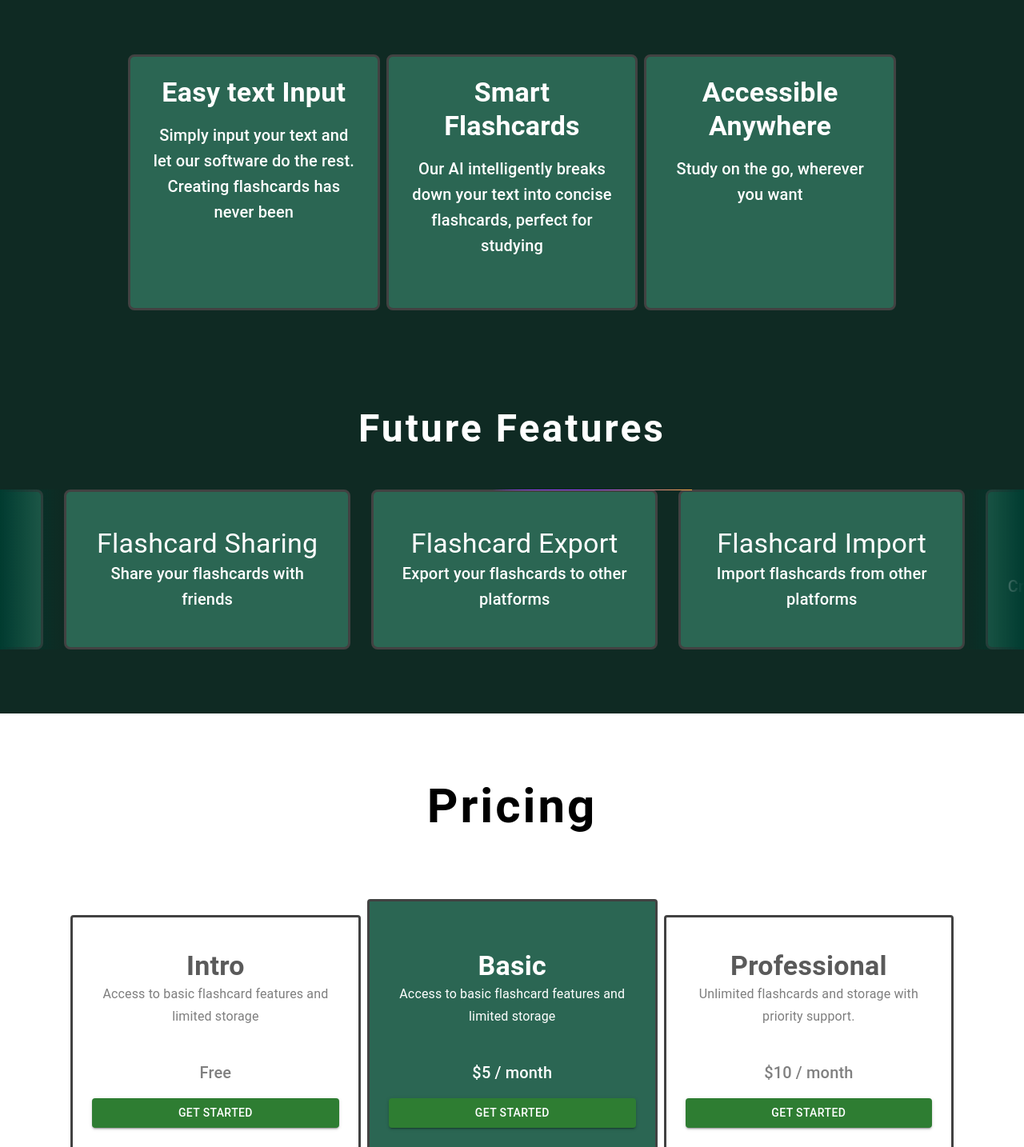
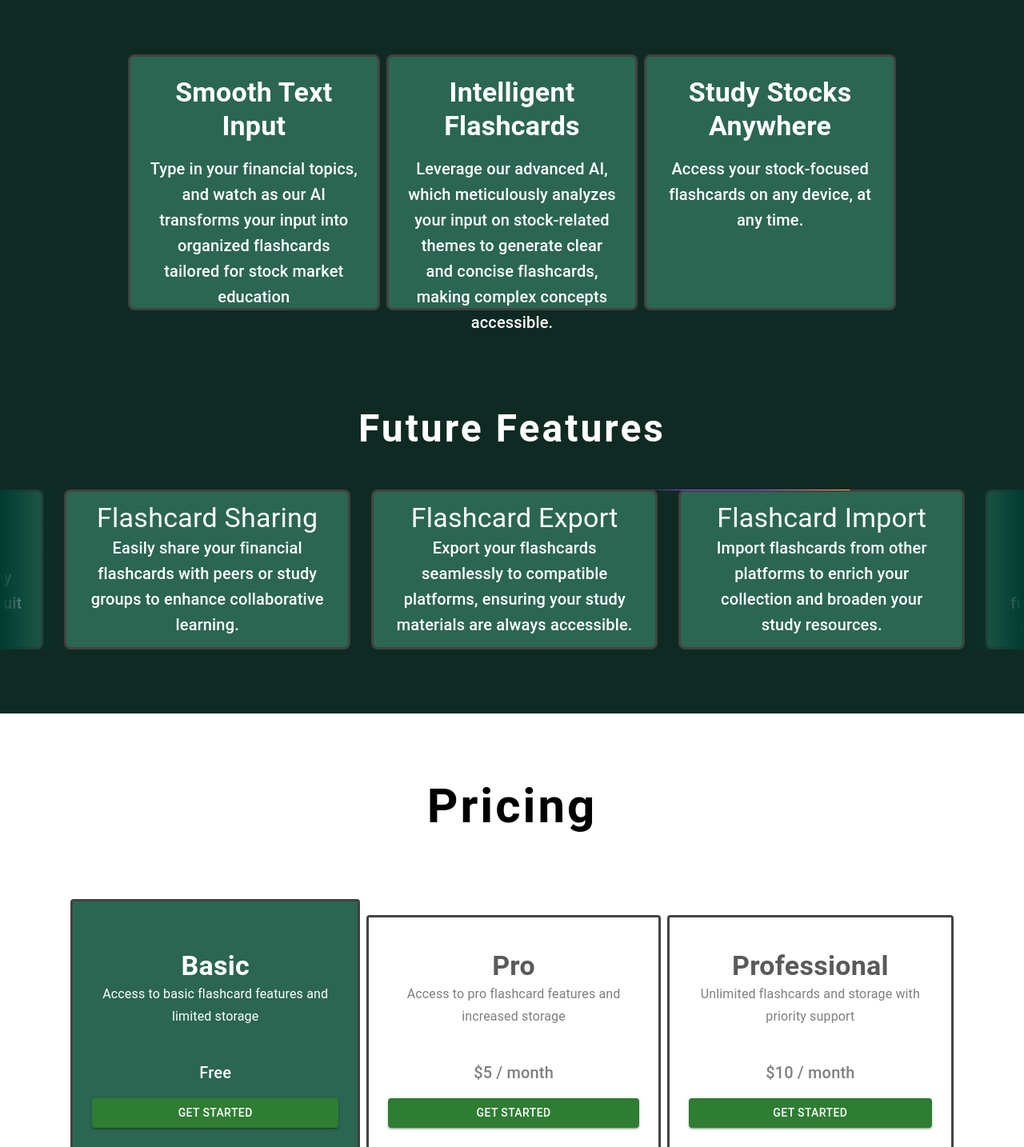
Before and after one commit to kevinhui98/AI-Flashcard-SaaS, a Next.js app: page / in a window 1280 px wide. Shown: the part 1036-2470 px from the top of the page at 80% size. Built offline with nearby package versions, Linux system fonts and the light colour scheme; no server answers.

Commit message:
FrontEnd Text improvments

```diff
--- a/app/components/feature.js
+++ b/app/components/feature.js
@@ -7,41 +7,46 @@ import '../globals.css'
 const features = () => {
     const features = [
         {
-            title: 'Easy text Input',
-            description: 'Simply input your text and let our software do the rest. Creating flashcards has never been'
+            title: 'Smooth Text Input',
+            description: 'Type in your financial topics, and watch as our AI transforms your input into organized flashcards tailored for stock market education'
         },
         {
-            title: 'Smart Flashcards',
-            description: 'Our AI intelligently breaks down your text into concise flashcards, perfect for studying'
+            title: 'Intelligent Flashcards',
+            description: 'Leverage our advanced AI, which meticulously analyzes your input on stock-related themes to generate clear and concise flashcards, making complex concepts accessible.'
         },
         {
-            title: 'Accessible Anywhere',
-            description: 'Study on the go, wherever you want'
+            title: 'Study Stocks Anywhere',
+            description: 'Access your stock-focused flashcards on any device, at any time. '
         },
 
     ]
     const futureFeatures = [
         {
             title: 'Customizable Flashcards',
-            description: 'Change the look of your flashcards'
+            description: 'Personalize your flashcards by adjusting their appearance to suit your learning style.'
         },
         {
             title: 'Flashcard Sharing',
-            description: 'Share your flashcards with friends'
+            description: 'Easily share your financial flashcards with peers or study groups to enhance collaborative learning.'
         },
         {
             title: 'Flashcard Export',
-            description: 'Export your flashcards to other platforms'
+            description: 'Export your flashcards seamlessly to compatible platforms, ensuring your study materials are always accessible.'
         },
         {
             title: 'Flashcard Import',
-            description: 'Import flashcards from other platforms'
+            description: 'Import flashcards from other platforms to enrich your collection and broaden your study resources.'
         },
         {
-            title: 'Index Funds',
-            description: 'Create flashcards for index funds'
+            title: 'Index Funds and More',
+            description: 'Effortlessly create detailed flashcards focused on index funds or other financial topics to deepen your understanding of investment strategies.'
+        },
+        {
+            title: 'Save Flashcards',
+            description: 'Keep your most useful or frequently accessed flashcards saved in your account for quick and easy retrieval.'
         }
     ]
+
     return (
         <Box pb={10}
             bgcolor={'#0F2A23'}>
--- a/app/components/foot.js
+++ b/app/components/foot.js
@@ -29,7 +29,7 @@ const Contact = () => {
                 <Divider orientation="horizontal" variant="middle" flexItem />
                 <Stack direction={'column'} gap={4}>
                     <Typography onClick={alerting} mt={5} sx={{ cursor: 'pointer' }} fontFamily={"Montserrat"} variant='h6'> Email: Headstarteradkm@gmail.com</Typography>
-                    <Link href='https://github.com/kevinhui98/AI-Flashcard-SaaS' style={{ "textDecoration": "none", color: "#2B6653" }}>
+                    <Link href='https://github.com/dpatel12/AI-Flashcard-SaaS' style={{ "textDecoration": "none", color: "#2B6653" }}>
                         <Stack direction="row" spacing={2}>
                             <GitHubIcon />
                             <Typography fontFamily={"Montserrat"} variant='h6'>GitHub</Typography>
--- a/app/components/price.js
+++ b/app/components/price.js
@@ -14,19 +14,19 @@ const price = () => {
     };
     const prices = [
         {
-            title: 'Intro',
+            title: 'Basic',
             price: 'Free',
             description: 'Access to basic flashcard features and limited storage'
         },
         {
-            title: 'Basic',
+            title: 'Pro',
             price: '$5 / month',
-            description: 'Access to basic flashcard features and limited storage'
+            description: 'Access to pro flashcard features and increased storage'
         },
         {
             title: 'Professional',
             price: '$10 / month',
-            description: 'Unlimited flashcards and storage with priority support.'
+            description: 'Unlimited flashcards and storage with priority support'
         }
     ]
     return (
--- a/app/layout.js
+++ b/app/layout.js
@@ -7,7 +7,7 @@ const inter = Inter({ subsets: ["latin"] });
 
 export const metadata = {
   title: "Stock Starter",
-  description: "Create flashcard from your text",
+  description: "Learn everything about stocks using flashcards",
 };
 
 export default function RootLayout({ children }) {
```
